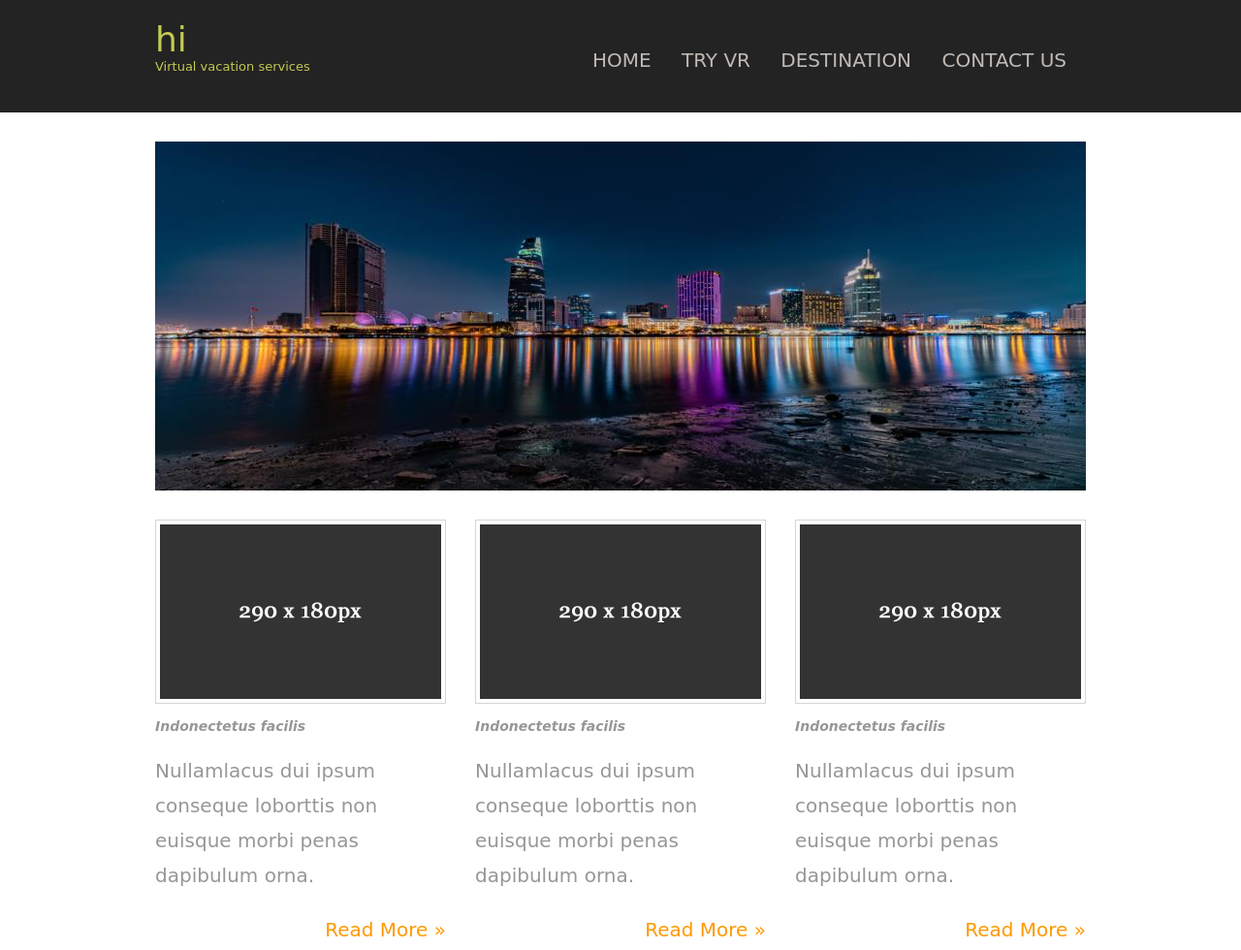
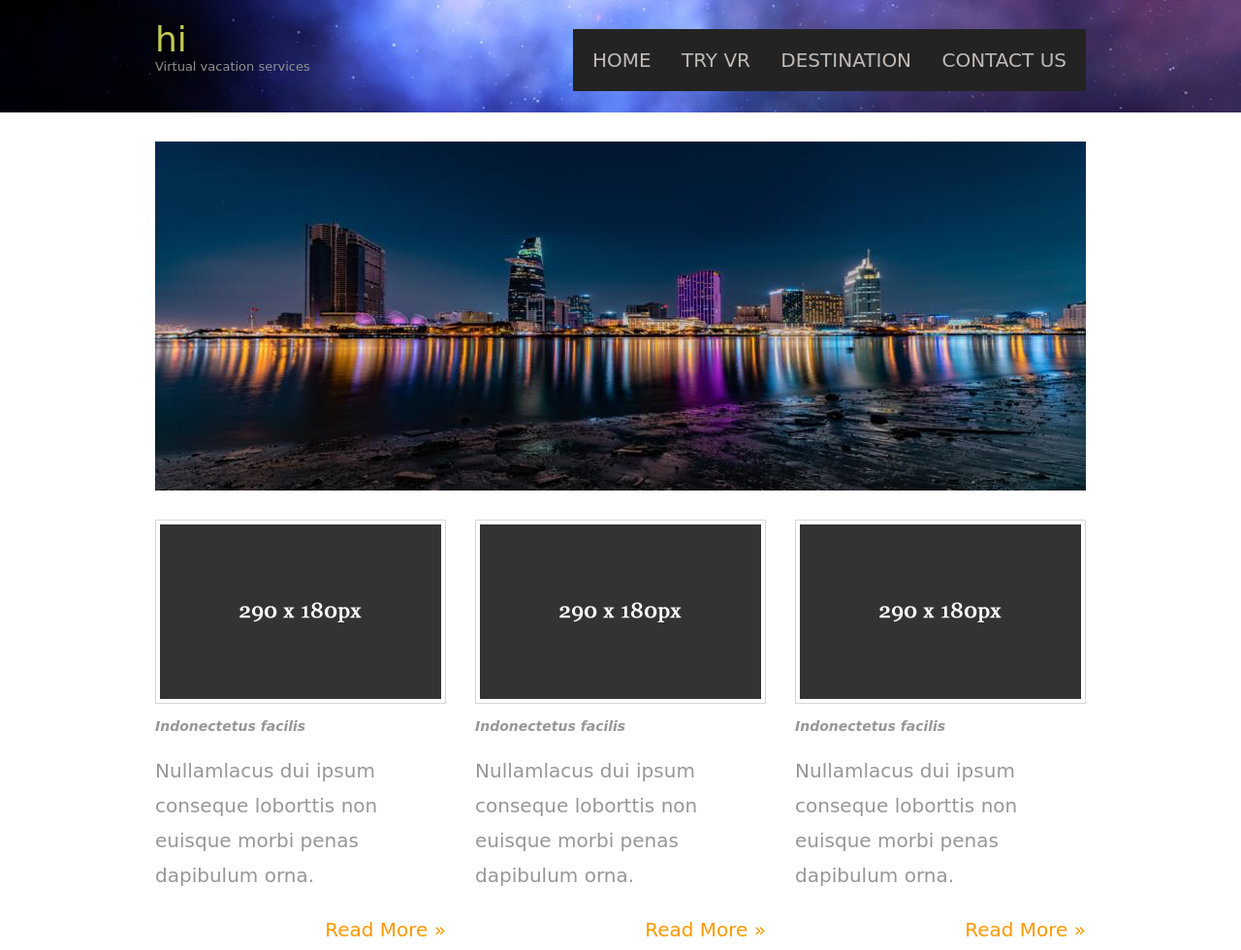
Before and after one commit to duytran1301/duy130101, a plain HTML site: page index.html in a window 1280 px wide. Shown: the top 980 px of the page at 97% size. Drawn offline with Linux system fonts and the light colour scheme.

Commit message:
fix image

```diff
--- a/styles/layout.css
+++ b/styles/layout.css
@@ -38,8 +38,8 @@ q:after{content:' �'; font-size:26px; line-height:0;}
 /* ----------------------------------------------Wrapper-------------------------------------*/
 
 div.wrapper{display:block; width:100%; margin:0; padding:0; text-align:left;}
-
-.row1, .row1 a{color:#C3CA53;  background-image: url("images/space.jpg") ;}
+.row1 a{color:#C3CA53 ;}
+.row1{background-image: url("../images/space.jpg"); background-repeat: no-repeat; background-size: 100%;}
 .row2{color:#979797; background-color:#FFFFFF;}
 .row2 a{color:#FF9900; background-color:#FFFFFF;}
 .row3{color:#989898; background-color:#333333;}
```
Also changed, not shown: images/index.html (deleted, +0 -11 lines).
